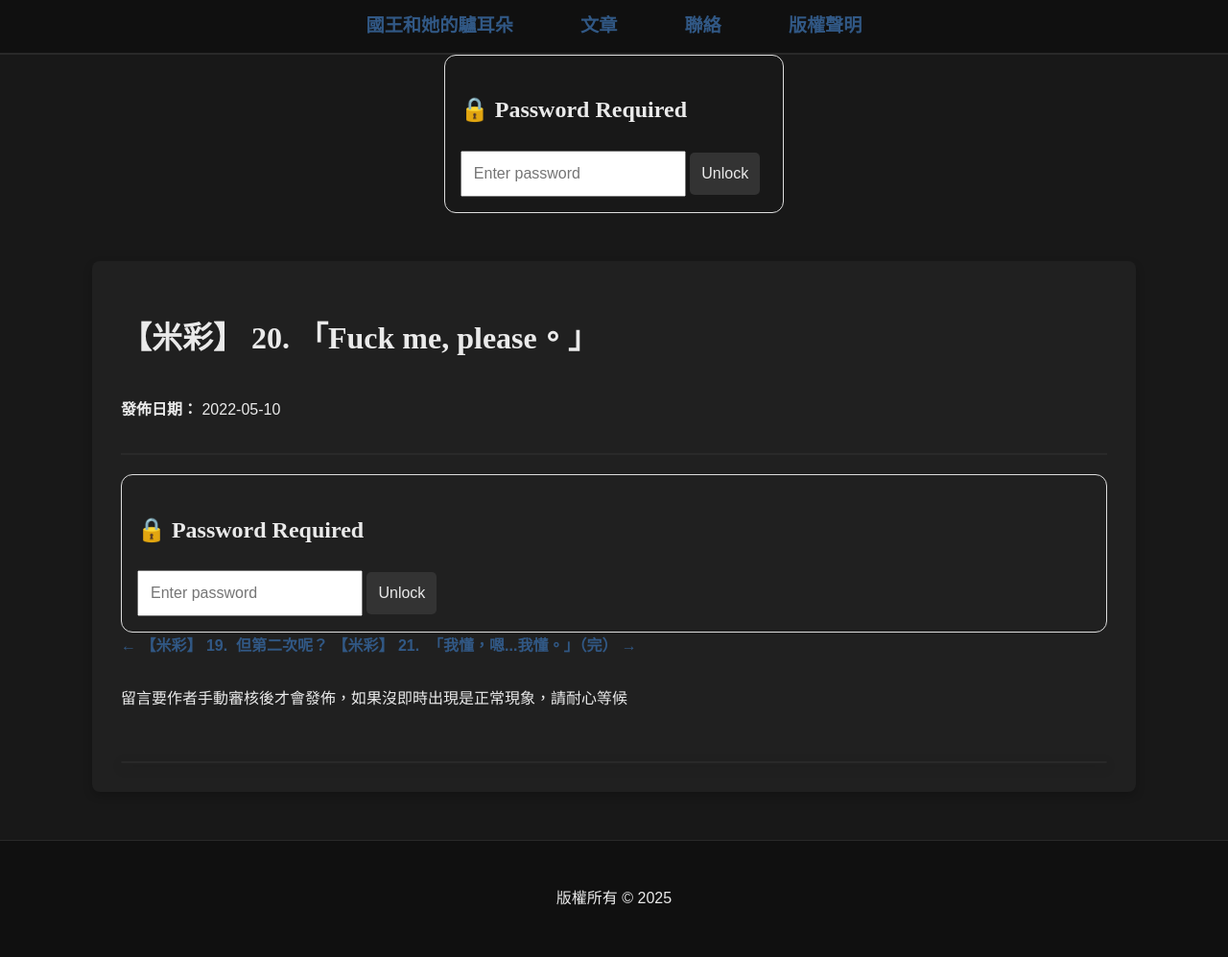
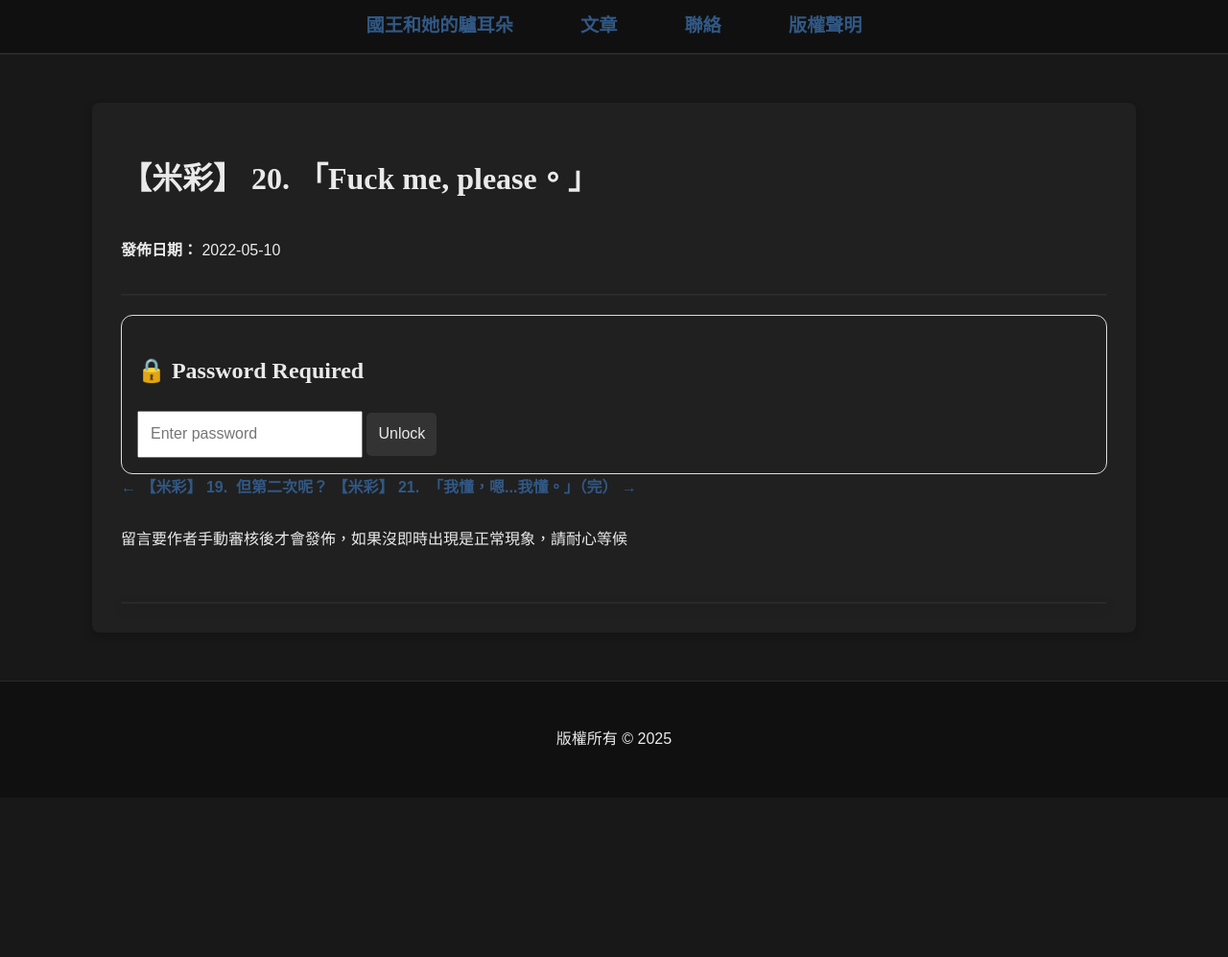
Before and after one commit to thekingwithdonkeyears/website, a Jekyll site: the page built from _posts/2022-05-10-%e3%80%90%e7%b1%b3%e5%bd%a9%e3%80%91-20-%e3%80%8cfuck-me-please%e3%80%82%e3%80%8d.md, in a window 1280 px wide. Shown: the whole page at 96% size. Built offline with Jekyll 4.4.1, drawn with Linux system fonts in a browser that asks for light colours; comment, search, counter and statistics services are not loaded; after the commit the page ends 900 px from its top, so only the background shows below that.

```diff
--- a/_layouts/post.html
+++ b/_layouts/post.html
@@ -13,7 +13,6 @@
 <body>
 
   {% include navbar.html %}  <!-- 🔥 你的導航列 -->
-  {% include locker.html %}
   <div class="container">
     <main class="content">
       <h1>{{ page.title }}</h1>
```
